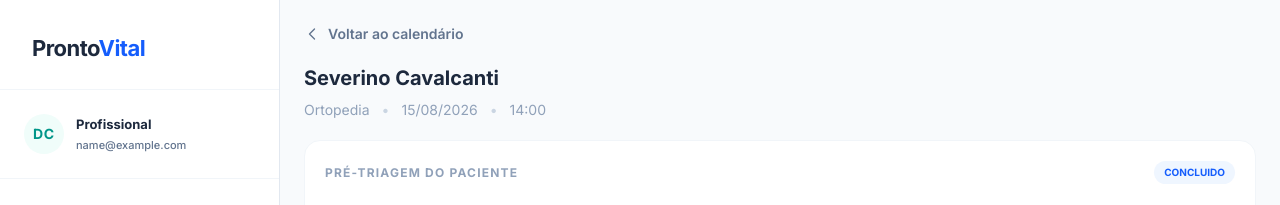
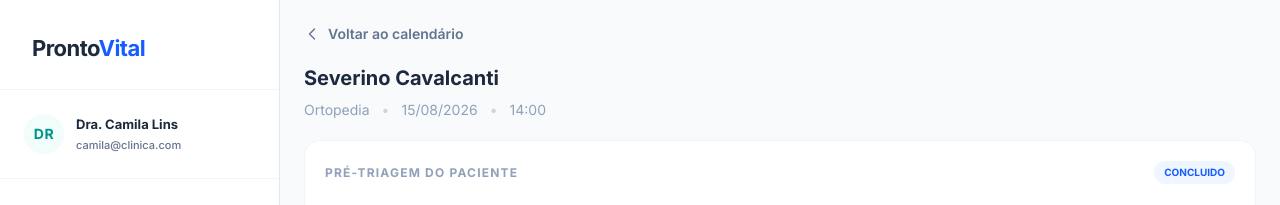
Before and after one commit to MaveBunny/Prontovital, a React (Vite) app in the folder prontovital-web/: page /profissional/consulta/1 in a window 1280 px wide. Shown: the top 205 px of the page. Built offline with nearby package versions, Linux system fonts and the light colour scheme; no server answers; sample sign-in values are in the browser's storage.

Commit message:
fix: ajusta identidade do profissional na sidebar

```diff
--- a/prontovital-web/src/features/profissional/components/ProfissionalLayout.jsx
+++ b/prontovital-web/src/features/profissional/components/ProfissionalLayout.jsx
@@ -1,5 +1,6 @@
 import { NavLink, Outlet, useNavigate } from 'react-router-dom'
 import { useAuth } from '../../../shared/hooks/useAuth'
+import { PROFISSIONAL } from '../../../lib/profissionalAgendaApi'
 
 const navItems = [
   {
@@ -23,7 +24,7 @@ const navItems = [
 ]
 
 export default function ProfissionalLayout() {
-  const { usuario, logout } = useAuth()
+  const { logout } = useAuth()
   const navigate = useNavigate()
 
   return (
@@ -45,12 +46,12 @@ export default function ProfissionalLayout() {
             <div className="flex items-center gap-3">
               <div className="w-10 h-10 rounded-full bg-teal-50 flex items-center justify-center shrink-0">
                 <span className="text-sm font-bold text-teal-600 tracking-wider">
-                  {usuario?.nome?.substring(0, 2).toUpperCase() || 'DC'}
+                  {PROFISSIONAL?.nome?.substring(0, 2).toUpperCase() || 'DC'}
                 </span>
               </div>
               <div className="flex-1 min-w-0">
-                <p className="text-[13px] font-bold text-slate-800 truncate">{usuario?.nome || 'Profissional'}</p>
-                <p className="text-[11px] text-slate-500 font-medium truncate mt-0.5">{usuario?.email || 'email@clinica.com'}</p>
+                <p className="text-[13px] font-bold text-slate-800 truncate">{PROFISSIONAL?.nome || 'Profissional'}</p>
+                <p className="text-[11px] text-slate-500 font-medium truncate mt-0.5">{PROFISSIONAL?.email || 'email@clinica.com'}</p>
               </div>
             </div>
           </div>
```
